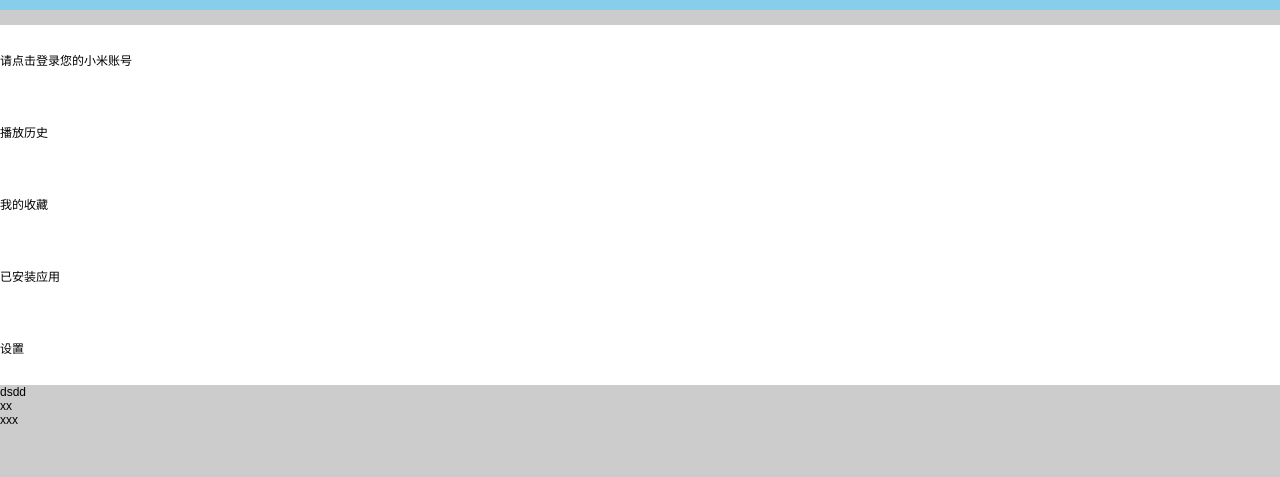
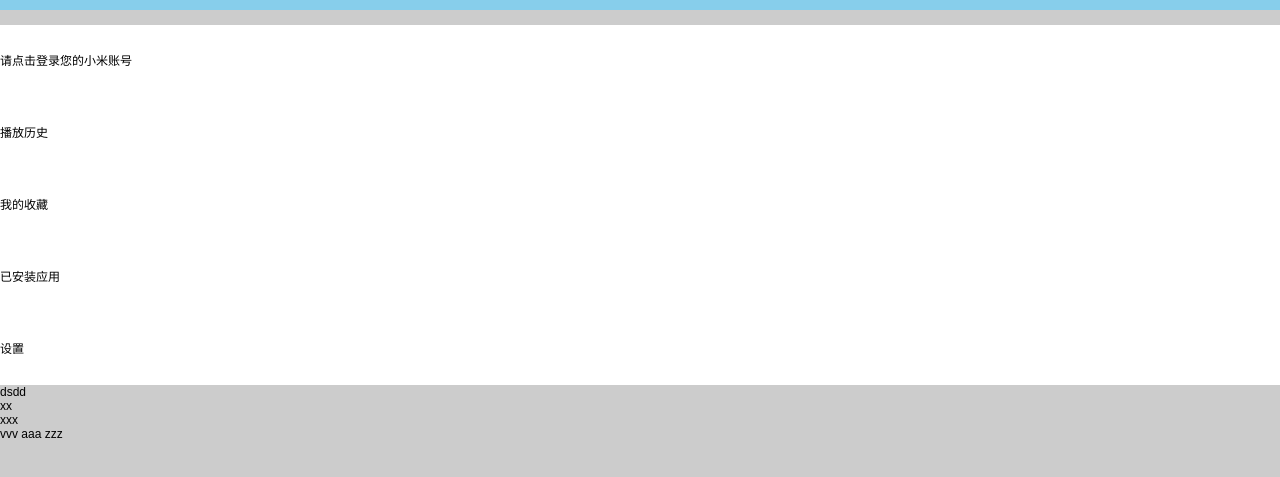
Before and after one commit to songJW0128/day1JN, a plain HTML site: page src/index.html in a window 1280 px wide. Shown: the part 53-530 px from the top of the page. Drawn offline with Linux system fonts and the light colour scheme.

Commit message:
提交到本地仓库

```diff
--- a/src/index.html
+++ b/src/index.html
@@ -32,6 +32,11 @@
                 <li>xx</li>
                 <li>xxx</li>
             </ol>
+            <div>
+                <span>vvv</span>
+                <span>aaa</span>
+                <span>zzz</span>
+            </div>
         </section>
         <footer></footer>
     </div>
```
